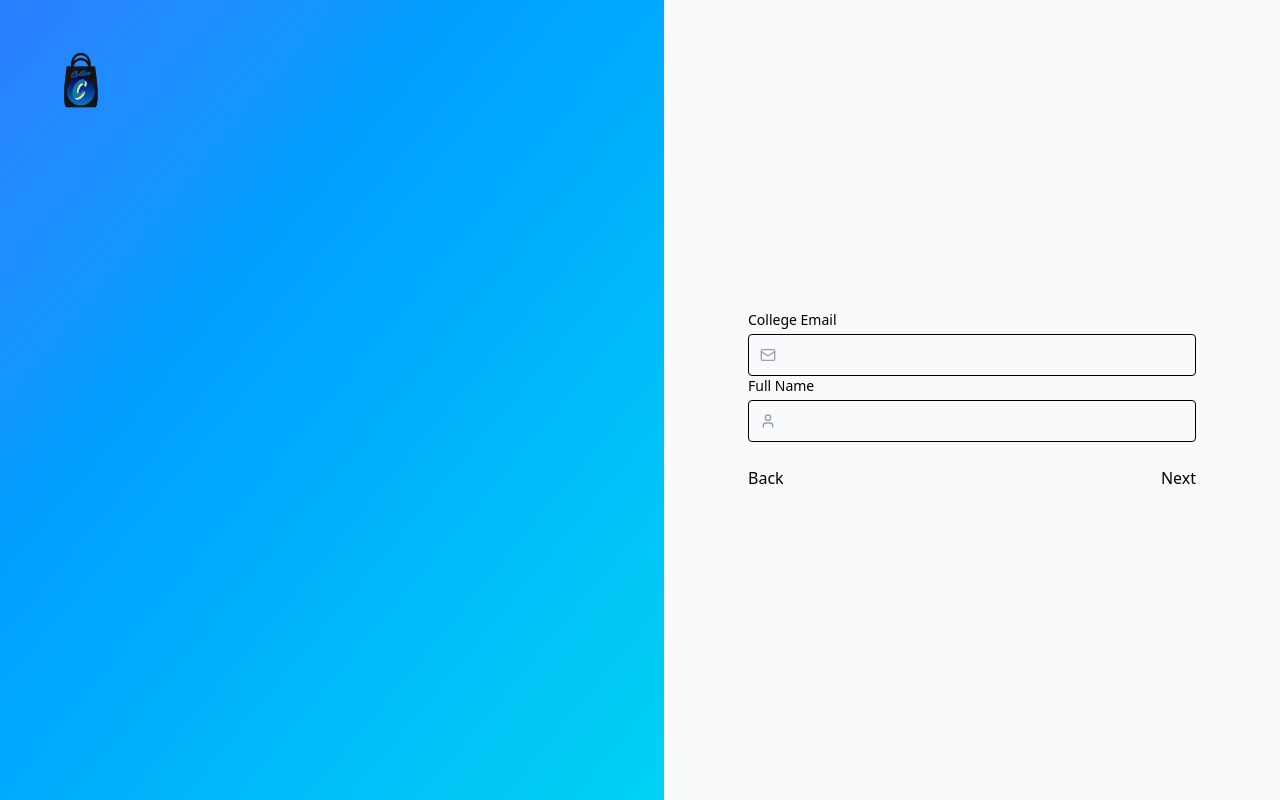
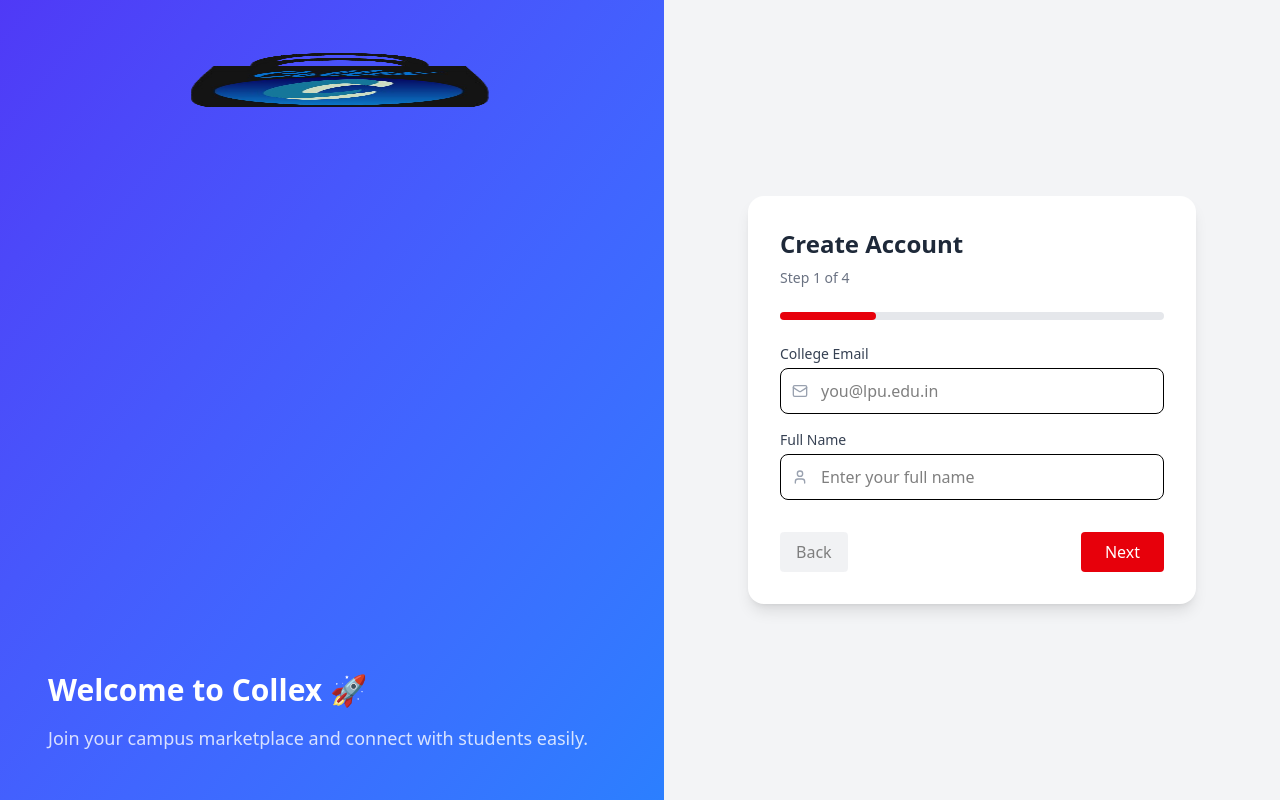
Before and after one commit to rk-rohiit/COLLEX, a React (Vite) app in the folder client/: page /signup in a window 1280 px wide. Built offline with nearby package versions, Linux system fonts and the light colour scheme; no server answers.

Commit message:
register api added

```diff
--- /dev/null
+++ b/client/src/api/api.js
@@ -0,0 +1,25 @@
+import axios from "axios";
+
+const API_BASE_URL = import.meta.env.VITE_API_URL || "http://localhost:8080/api";
+
+const api = axios.create({
+  baseURL: API_BASE_URL,
+  headers: {
+    "Content-Type": "application/json",
+  },
+  timeout: 10000,
+});
+
+// Attach token
+api.interceptors.request.use(
+  (config) => {
+    const token = localStorage.getItem("token");
+    if (token) {
+      config.headers.Authorization = `Bearer ${token}`;
+    }
+    return config;
+  },
+  (error) => Promise.reject(error)
+);
+
+export default api;
--- /dev/null
+++ b/client/src/api/auth.api.js
@@ -0,0 +1,11 @@
+import api from "./api";
+
+export const registerUser = async (userData) => {
+  const { data } = await api.post("/auth/register", userData);
+  return data;
+};
+
+export const loginUser = async (credentials) => {
+  const { data } = await api.post("/auth/login", credentials);
+  return data;
+};
--- a/client/src/components/pages/SignUp.jsx
+++ b/client/src/components/pages/SignUp.jsx
@@ -1,22 +1,12 @@
 import React, { useState } from "react";
-import {
-  User,
-  Mail,
-  Phone,
-  Lock,
-  MapPin,
-  Check,
-  Clock,
-  MessageCircle,
-  ArrowRight,
-  ArrowLeft,
-  BookOpen,
-} from "lucide-react";
+import { User, Mail, Phone, Lock } from "lucide-react";
 import { useNavigate } from "react-router-dom";
 import Logo from "../../assets/logo.png";
+import { registerUser } from "../../api/auth.api";
 
 const SignUp = () => {
   const navigate = useNavigate();
+
   const [currentStep, setCurrentStep] = useState(1);
   const [loading, setLoading] = useState(false);
 
@@ -26,76 +16,80 @@ const SignUp = () => {
     phone: "",
     course: "",
     year: "",
-    hostelBlock: "",
     password: "",
   });
 
   const totalSteps = 4;
 
   const handleInputChange = (e) => {
-    setFormData({ ...formData, [e.target.name]: e.target.value });
+    setFormData({
+      ...formData,
+      [e.target.name]: e.target.value,
+    });
   };
 
   const validateStep = (step) => {
     switch (step) {
       case 1:
-        return formData.email && formData.fullName;
+        return formData.email.includes("@") && formData.fullName.trim();
       case 2:
-        return formData.phone;
+        return formData.phone.length >= 10;
       case 3:
         return formData.course && formData.year;
       case 4:
-        return formData.password;
+        return formData.password.length >= 6;
       default:
         return true;
     }
   };
 
-  const nextStep = () => validateStep(currentStep) && setCurrentStep((s) => s + 1);
+  const nextStep = () => {
+    if (!validateStep(currentStep)) return;
+    setCurrentStep((s) => s + 1);
+  };
+
   const prevStep = () => setCurrentStep((s) => s - 1);
 
-  // ================= SUBMIT =================
   const handleSubmit = async () => {
     if (!validateStep(currentStep)) return;
+
     setLoading(true);
 
     try {
-      const res = await fetch("http://localhost:8080/api/auth/register", {
-        method: "POST",
-        headers: { "Content-Type": "application/json" },
-        body: JSON.stringify(formData),
-      });
+      const payload = {
+        ...formData,
+        year: Number(formData.year),
+      };
 
-      const data = await res.json();
-      setLoading(false);
+      const data = await registerUser(payload);
 
-      if (res.ok && data.success) {
+      if (data.success) {
         localStorage.setItem("token", data.token);
         localStorage.setItem("user", JSON.stringify(data.user));
         navigate("/signIn");
-      } else {
-        alert(data.message || "Signup failed");
       }
     } catch (err) {
+      console.error(err);
+    } finally {
       setLoading(false);
-      alert("Server error, try again later");
     }
   };
 
-  // ================= STEPS =================
   const renderStep = () => {
     switch (currentStep) {
       case 1:
         return (
           <>
-            <Input icon={Mail} label="College Email" name="email" value={formData.email} onChange={handleInputChange} />
-            <Input icon={User} label="Full Name" name="fullName" value={formData.fullName} onChange={handleInputChange} />
+            <Input icon={Mail} label="College Email" placeholder="you@lpu.edu.in" name="email" value={formData.email} onChange={handleInputChange} />
+            <Input icon={User} label="Full Name" placeholder="Enter your full name" name="fullName" value={formData.fullName} onChange={handleInputChange} />
           </>
         );
+
       case 2:
         return (
-          <Input icon={Phone} label="Phone Number" name="phone" value={formData.phone} onChange={handleInputChange} />
+          <Input icon={Phone} label="Phone Number" placeholder="9876543210" name="phone" value={formData.phone} onChange={handleInputChange} />
         );
+
       case 3:
         return (
           <>
@@ -118,41 +112,67 @@ const SignUp = () => {
             </Select>
           </>
         );
+
       case 4:
         return (
-          <Input
-            icon={Lock}
-            label="Password"
-            type="password"
-            name="password"
-            value={formData.password}
-            onChange={handleInputChange}
-          />
+          <Input icon={Lock} label="Password" type="password" placeholder="Create strong password" name="password" value={formData.password} onChange={handleInputChange} />
         );
+
       default:
         return null;
     }
   };
 
   return (
-    <div className="min-h-screen flex">
-      <div className="hidden lg:flex flex-1 bg-gradient-to-br from-blue-500 to-cyan-400 text-white p-12">
+    <div className="min-h-screen flex bg-gray-100">
+
+      {/* LEFT PANEL */}
+      <div className="hidden lg:flex flex-1 bg-gradient-to-br from-indigo-600 to-blue-500 text-white p-12 flex-col justify-between">
         <img src={Logo} alt="Collex" className="h-16" />
+        <div>
+          <h1 className="text-3xl font-bold mb-4">Welcome to Collex 🚀</h1>
+          <p className="text-lg opacity-80">
+            Join your campus marketplace and connect with students easily.
+          </p>
+        </div>
       </div>
 
-      <div className="flex-1 flex items-center justify-center bg-gray-50 p-6">
-        <div className="w-full max-w-md">
-          {renderStep()}
+      {/* RIGHT FORM */}
+      <div className="flex-1 flex items-center justify-center p-6">
+        <div className="w-full max-w-md bg-white p-8 rounded-2xl shadow-lg">
 
-          <div className="flex justify-between mt-6">
-            <button disabled={currentStep === 1} onClick={prevStep}>Back</button>
-            {currentStep < totalSteps ? (
-              <button onClick={nextStep}>Next</button>
-            ) : (
-              <button onClick={handleSubmit}>
-                {loading ? "Creating..." : "Create Account"}
-              </button>
-            )}
+          {/* HEADER */}
+          <h2 className="text-2xl font-bold text-gray-800 mb-2">Create Account</h2>
+          <p className="text-sm text-gray-500 mb-6">Step {currentStep} of {totalSteps}</p>
+
+          {/* PROGRESS BAR */}
+          <div className="w-full bg-gray-200 h-2 rounded mb-6">
+            <div
+              className="h-2 bg-red-600 rounded transition-all"
+              style={{ width: `${(currentStep / totalSteps) * 100}%` }}
+            />
+          </div>
+
+          {/* FORM */}
+          <div className="space-y-4">{renderStep()}</div>
+
+          {/* BUTTONS */}
+          <div className="flex justify-between mt-8">
+            <button
+              onClick={prevStep}
+              disabled={currentStep === 1}
+              className="px-4 py-2 rounded bg-gray-200 hover:bg-gray-300 disabled:opacity-50"
+            >
+              Back
+            </button>
+
+            <button
+              onClick={currentStep < totalSteps ? nextStep : handleSubmit}
+              disabled={loading}
+              className="px-6 py-2 rounded bg-red-600 text-white hover:bg-red-700 disabled:opacity-50 transition"
+            >
+              {currentStep < totalSteps ? "Next" : loading ? "Creating..." : "Create Account"}
+            </button>
           </div>
         </div>
       </div>
@@ -160,19 +180,28 @@ const SignUp = () => {
   );
 };
 
-// ============ REUSABLE INPUTS ============
+// INPUT
 const Input = ({ icon: Icon, label, ...props }) => (
   <div>
-    <label className="block text-sm mb-1">{label}</label>
+    <label className="block text-sm font-medium text-gray-700 mb-1">{label}</label>
     <div className="relative">
-      <Icon className="absolute left-3 top-1/2 -translate-y-1/2 w-4 h-4 text-gray-400" />
-      <input {...props} className="w-full pl-10 p-2 border rounded" />
+      <Icon className="absolute left-3 top-1/2 -translate-y-1/2 text-gray-400 w-4 h-4" />
+      <input
+        {...props}
+        className="w-full pl-10 p-2.5 border rounded-lg focus:ring-2 focus:ring-red-500 focus:outline-none"
+      />
     </div>
   </div>
 );
 
+// SELECT
 const Select = ({ children, ...props }) => (
-  <select {...props} className="w-full p-2 border rounded">{children}</select>
+  <select
+    {...props}
+    className="w-full p-2.5 border rounded-lg focus:ring-2 focus:ring-red-500 focus:outline-none"
+  >
+    {children}
+  </select>
 );
 
 export default SignUp;
--- a/client/src/context/AuthContext.jsx
+++ b/client/src/context/AuthContext.jsx
@@ -4,32 +4,51 @@ const AuthContext = createContext();
 
 export const AuthProvider = ({ children }) => {
   const [user, setUser] = useState(null);
+  const [loading, setLoading] = useState(true); // 🔥 important
 
-  // ✅ Load user from localStorage on first render
+  // ✅ Safe load user
   useEffect(() => {
-    const storedUser = localStorage.getItem("user");
-    if (storedUser) {
-      setUser(JSON.parse(storedUser));
+    try {
+      const storedUser = localStorage.getItem("user");
+
+      if (storedUser && storedUser !== "undefined") {
+        setUser(JSON.parse(storedUser));
+      }
+    } catch (error) {
+      console.error("Invalid user data in localStorage");
+      localStorage.removeItem("user"); // cleanup
+    } finally {
+      setLoading(false);
     }
   }, []);
 
-  const login = (userData) => {
+  // ✅ Login
+  const login = (userData, token) => {
     localStorage.setItem("user", JSON.stringify(userData));
+    if (token) {
+      localStorage.setItem("token", token);
+    }
     setUser(userData);
   };
 
+  // ✅ Logout
   const logout = () => {
-    localStorage.removeItem("user");
-    localStorage.removeItem("token");
-    localStorage.removeItem("userHash");
+    localStorage.clear(); // 🔥 cleaner
     setUser(null);
   };
 
   return (
-    <AuthContext.Provider value={{ user, login, logout }}>
+    <AuthContext.Provider value={{ user, login, logout, loading }}>
       {children}
     </AuthContext.Provider>
   );
 };
 
-export const useAuth = () => useContext(AuthContext);
+// ✅ Hook
+export const useAuth = () => {
+  const context = useContext(AuthContext);
+  if (!context) {
+    throw new Error("useAuth must be used within AuthProvider");
+  }
+  return context;
+};
--- a/client/src/theme.js
+++ b/client/src/theme.js
@@ -1,16 +1,16 @@
 const theme = {
   colors: {
-    primary: "#2563EB", // blue-600
-    secondary: "#06B6D4", // cyan-500
+    primary: "#F97316", // orange-500
+    secondary: "#FB923C", // orange-400
     textDark: "#1F2937", // gray-900
     textLight: "#6B7280", // gray-600
     background: "#FFFFFF",
-    sectionBg: "#F9FAFB",
+    sectionBg: "#FFF7ED", // orange-50
   },
   gradients: {
-    primary: "bg-gradient-to-r from-blue-600 to-cyan-500",
-    primaryHover: "hover:from-blue-700 hover:to-cyan-600",
-    section: "bg-gradient-to-br from-gray-50 to-blue-50",
+    primary: "bg-gradient-to-r from-orange-500 to-amber-400",
+    primaryHover: "hover:from-orange-600 hover:to-amber-500",
+    section: "bg-gradient-to-br from-orange-50 to-amber-100",
   },
   borderRadius: {
     button: "rounded-full",
```
Also changed, not shown: 1 other file (tests, documents, lock files or other folders).
